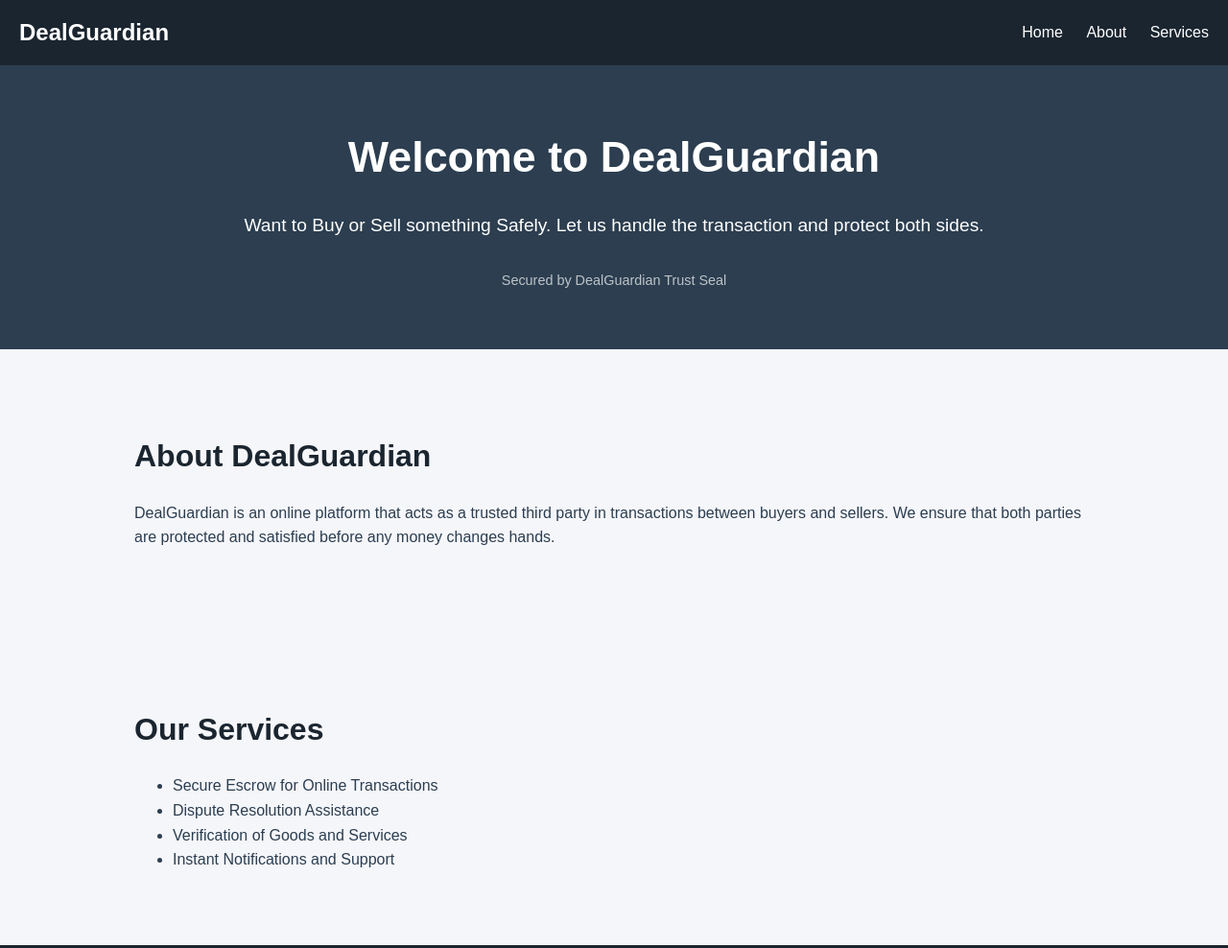
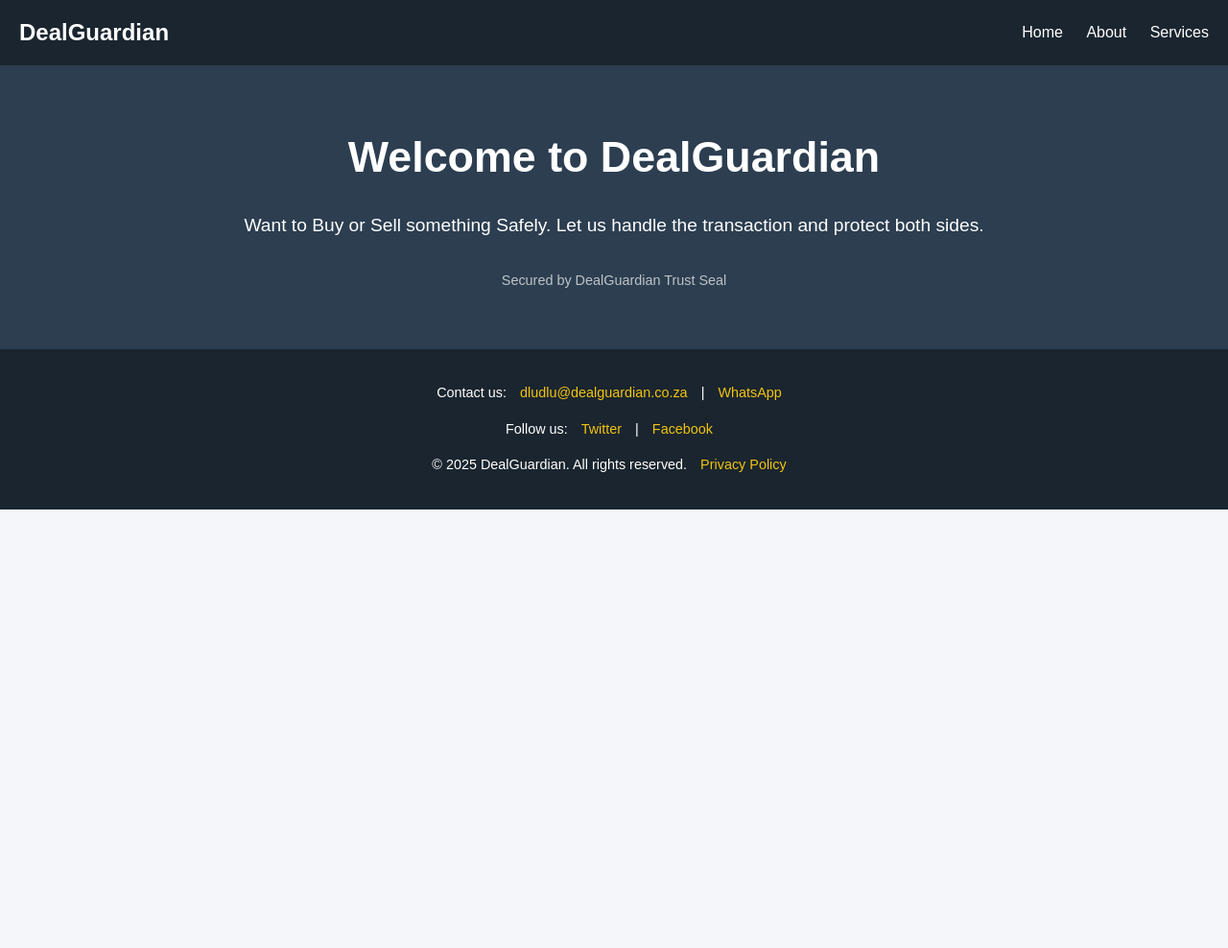
Before and after one commit to Siyabonga8/DealGuardian, a plain HTML site: page index.html in a window 1280 px wide. Shown: the top 988 px of the page at 96% size. After the commit the page ends 800 px from the top, so only its background shows below. Drawn offline with Linux system fonts and the light colour scheme.

Commit message:
Update index.html

```diff
--- a/index.html
+++ b/index.html
@@ -55,16 +55,6 @@
             font-size: 0.9rem;
             color: #bdc3c7;
         }
-        .section {
-            padding: 60px 20px;
-            max-width: 1000px;
-            margin: auto;
-        }
-        .section h2 {
-            font-size: 2rem;
-            margin-bottom: 20px;
-            color: #1a252f;
-        }
         .footer {
             background-color: #1a252f;
             padding: 20px;
@@ -109,28 +99,11 @@
             <a href="#services">Services</a>
         </nav>
     </div>
-
-    <div id="home" class="hero">
+    <div class="hero">
         <h1>Welcome to DealGuardian</h1>
         <p>Want to Buy or Sell something Safely. Let us handle the transaction and protect both sides.</p>
         <div class="badge">Secured by DealGuardian Trust Seal</div>
     </div>
-
-    <div id="about" class="section">
-        <h2>About DealGuardian</h2>
-        <p>DealGuardian is an online platform that acts as a trusted third party in transactions between buyers and sellers. We ensure that both parties are protected and satisfied before any money changes hands.</p>
-    </div>
-
-    <div id="services" class="section">
-        <h2>Our Services</h2>
-        <ul>
-            <li>Secure Escrow for Online Transactions</li>
-            <li>Dispute Resolution Assistance</li>
-            <li>Verification of Goods and Services</li>
-            <li>Instant Notifications and Support</li>
-        </ul>
-    </div>
-
     <div class="footer">
         <p>Contact us: <a href="mailto:dludlu@dealguardian.co.za">dludlu@dealguardian.co.za</a> | <a href="https://wa.me/27633660607?text=Hello,%20I%20need%20assistance%20with%20DealGuardian!" target="_blank">WhatsApp</a></p>
         <p>Follow us: <a href="#">Twitter</a> | <a href="#">Facebook</a></p>
```
